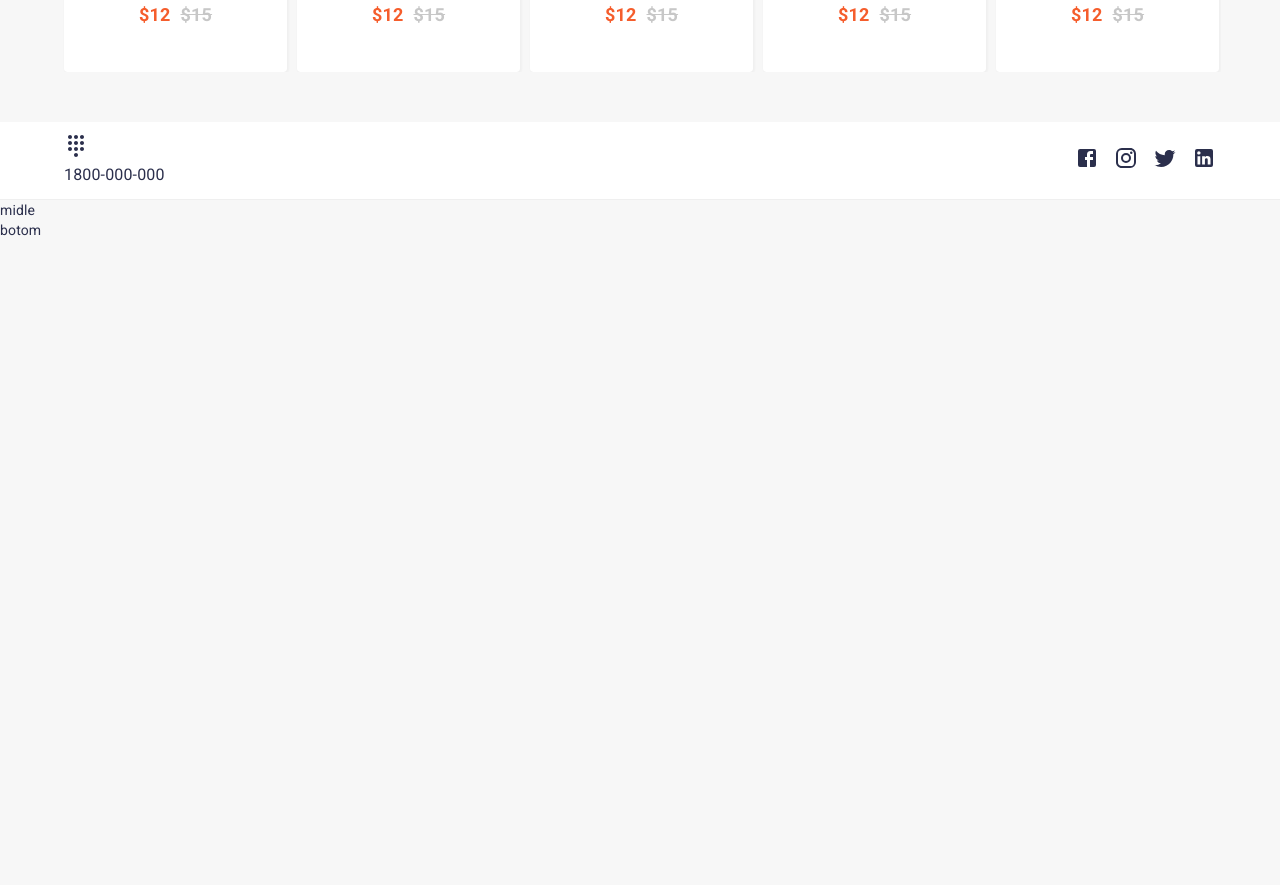
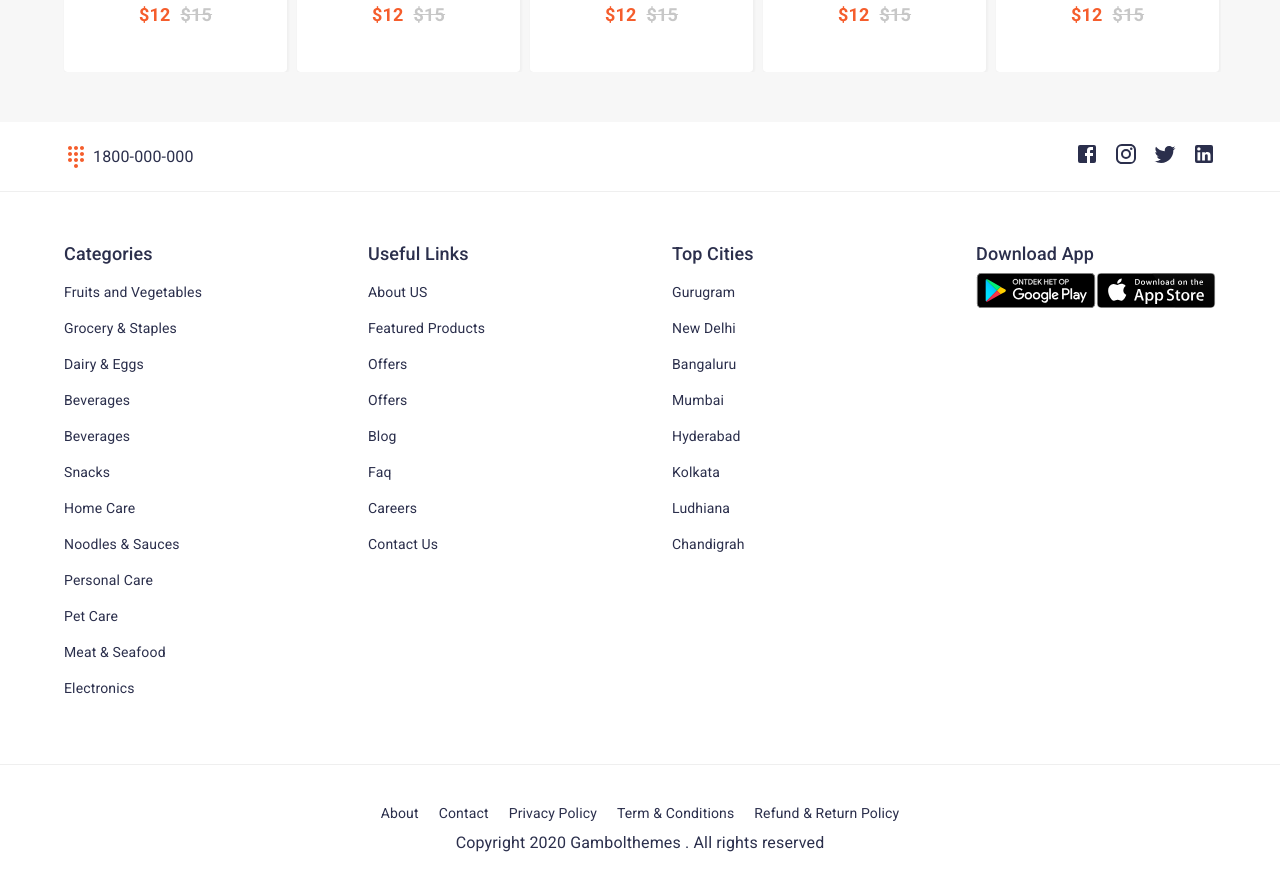
Before and after one commit to apexof/gambo-market, a Next.js app: page / in a window 1280 px wide. Shown: the part 2500-3385 px from the top of the page. Before the commit the page ends 2740 px from the top, so only its background shows below. Built offline with nearby package versions, Linux system fonts and the light colour scheme.

Commit message:
finish footer

```diff
--- a/components/Footer/BottomFooter.jsx
+++ b/components/Footer/BottomFooter.jsx
@@ -1,5 +1,29 @@
 import React from 'react'
 import { makeStyles } from '@material-ui/core/styles';
+import { Container, Link, List, ListItem, Typography } from '@material-ui/core';
+
+const menu = [
+    {
+        id: 1,
+        title: "About",
+    },
+    {
+        id: 2,
+        title: "Contact",
+    },
+    {
+        id: 3,
+        title: "Privacy Policy",
+    },
+    {
+        id: 4,
+        title: "Term & Conditions",
+    },
+    {
+        id: 5,
+        title: "Refund & Return Policy",
+    },
+]
 
 const useStyles = makeStyles(theme => ({
     section: {
@@ -8,14 +32,52 @@ const useStyles = makeStyles(theme => ({
         borderTop: `1px solid ${theme.palette.grey["50"]}`,
 
     },
+    bottomFooter: {
+        padding: "30px 0",
+        background: theme.palette.primary.main,
+        borderTop: `1px solid ${theme.palette.grey["50"]}`,
+    },
+    menu: {
+        display: 'flex',
+        flexDirection: 'row',
+        padding: 0,
+        margin: "0 -10px",
+        justifyContent: "center",
+    },
+    menuLi: {
+        width: "auto",
+        margin: "0 10px"
+    },
+    link: {
+        color: theme.palette.primary.contrastText,
+        transition: "all 0.3s ease",
+        "&:hover": {
+            color: theme.palette.secondary.main,
+            marginTop: "-5px",
+            textDecoration: "none"
+        }
+    },
 }))
 
 export default function BannerSection() {
     const classes = useStyles();
 
     return (
-        <div>
-            botom
+        <div className={classes.bottomFooter}>
+            <Container>
+                <List className={classes.menu}>
+                    {menu.map(item => (
+                        <ListItem key={item.id} disableGutters className={classes.menuLi}>
+                            <Link className={classes.link} href="#">
+                                {item.title}
+                            </Link>
+                        </ListItem>
+                    ))}
+                </List>
+                <Typography align="center">
+                    Copyright 2020 Gambolthemes . All rights reserved
+            </Typography>
+            </Container>
         </div>
     )
 }
--- /dev/null
+++ b/components/Footer/MenuFooter.jsx
@@ -0,0 +1,38 @@
+import React from 'react'
+import { makeStyles } from '@material-ui/core/styles';
+import { Link, List, ListItem, Typography } from '@material-ui/core';
+
+const useStyles = makeStyles(theme => ({
+    menu: {
+        width: "25%"
+    },
+    link: {
+        color: theme.palette.primary.contrastText,
+        transition: "all 0.3s ease",
+        "&:hover": {
+            color: theme.palette.secondary.main,
+            marginLeft: "15px",
+            textDecoration: "none"
+        }
+    },
+}))
+
+
+
+export default function MenuFooter({ title, items }) {
+    const classes = useStyles();
+    return (
+        <div className={classes.menu}>
+            <Typography variant="h4">{title}</Typography>
+            <List>
+                {items.map(item => (
+                    <ListItem key={item.id} disableGutters>
+                        <Link className={classes.link} href="#">
+                            {item.title}
+                        </Link>
+                    </ListItem>
+                ))}
+            </List>
+        </div>
+    )
+}
--- a/components/Footer/MiddleFooter.jsx
+++ b/components/Footer/MiddleFooter.jsx
@@ -1,21 +1,168 @@
 import React from 'react'
+import MenuFooter from './MenuFooter'
 import { makeStyles } from '@material-ui/core/styles';
+import { Container, Typography } from '@material-ui/core';
+import Image from 'next/image'
 
 const useStyles = makeStyles(theme => ({
-    section: {
-        color: theme.palette.type === "dark" ? "#c7c7c7" : "#f69733",
+    container: {
         background: theme.palette.primary.main,
-        borderTop: `1px solid ${theme.palette.grey["50"]}`,
-
+    },
+    middleFooter: {
+        display: "flex",
+        justifyContent: "space-between",
+        padding: "50px 0",
     },
 }))
+
+const menu3 = [
+    {
+        id: 1,
+        title: "Gurugram"
+    },
+    {
+        id: 2,
+        title: "New Delhi"
+    },
+    {
+        id: 3,
+        title: "Bangaluru"
+    },
+    {
+        id: 4,
+        title: "Mumbai"
+    },
+    {
+        id: 5,
+        title: "Hyderabad"
+    },
+    {
+        id: 6,
+        title: "Kolkata"
+    },
+    {
+        id: 7,
+        title: "Ludhiana"
+    },
+    {
+        id: 8,
+        title: "Chandigrah"
+    },
+]
+
+const menu2 = [
+    {
+        id: 1,
+        title: "About US"
+    },
+    {
+        id: 2,
+        title: "Featured Products"
+    },
+    {
+        id: 3,
+        title: "Offers"
+    },
+    {
+        id: 4,
+        title: "Offers"
+    },
+    {
+        id: 5,
+        title: "Blog"
+    },
+    {
+        id: 6,
+        title: "Faq"
+    },
+    {
+        id: 7,
+        title: "Careers"
+    },
+    {
+        id: 8,
+        title: "Contact Us"
+    },
+]
+
+const menu1 = [
+    {
+        id: 1,
+        title: "Fruits and Vegetables"
+    },
+    {
+        id: 2,
+        title: "Grocery & Staples"
+    },
+    {
+        id: 3,
+        title: "Dairy & Eggs"
+    },
+    {
+        id: 3,
+        title: "Beverages"
+    },
+    {
+        id: 4,
+        title: "Beverages"
+    },
+    {
+        id: 5,
+        title: "Snacks"
+    },
+    {
+        id: 6,
+        title: "Home Care"
+    },
+    {
+        id: 7,
+        title: "Noodles & Sauces"
+    },
+    {
+        id: 8,
+        title: "Personal Care"
+    },
+    {
+        id: 9,
+        title: "Pet Care"
+    },
+    {
+        id: 10,
+        title: "Meat & Seafood"
+    },
+    {
+        id: 11,
+        title: "Electronics"
+    },
+]
 
 export default function BannerSection() {
     const classes = useStyles();
 
     return (
-        <div className={classes.der}>
-            midle
+        <div className={classes.container}>
+            <Container>
+                <div className={classes.middleFooter}>
+                    <MenuFooter title="Categories" items={menu1} />
+                    <MenuFooter title="Useful Links" items={menu2} />
+                    <MenuFooter title="Top Cities" items={menu3} />
+                    <div>
+                        <Typography gutterBottom variant="h4">Download App</Typography>
+                        <Image
+                            src="/img/footer/googlePlay.svg"
+                            alt="Picture of the author"
+                            width={120}
+                            height={35}
+                        />
+                        <Image
+                            src="/img/footer/appStore.svg"
+                            alt="Picture of the author"
+                            width={120}
+                            height={35}
+                        />
+                    </div>
+                </div>
+            </Container>
         </div>
     )
 }
--- a/components/Footer/TopFooter.jsx
+++ b/components/Footer/TopFooter.jsx
@@ -26,6 +26,21 @@ const useStyles = makeStyles(theme => ({
     iconWrap: {
         minWidth: "unset",
         marginLeft: 15,
+    },
+    phone: {
+        display: "flex",
+        alignItems: "center",
+        justifyContent: "center",
+        "& svg": {
+            marginRight: "5px",
+            color: theme.palette.secondary.main,
+        }
+    },
+    phoneText: {
+        display: "flex",
+        alignItems: "center",
+        justifyContent: "center",
+        color: theme.palette.text.primary,
     },
     icon: {
         color: theme.palette.primary.contrastText,
@@ -61,12 +76,12 @@ export default function BannerSection() {
         <div className={classes.topFooter}>
             <Container>
                 <div className={classes.list}>
-                    <div>
+                    <Link className={classes.phone} href="#">
                         <DialpadIcon />
-                        <Typography>
+                        <Typography className={classes.phoneText}>
                             1800-000-000
                         </Typography>
-                    </div>
+                    </Link>
                     <List className={classes.socMenu}>
                         {menuArray.map(item => (
                             <ListItem key={item.id} disableGutters>
```
Also changed, not shown: public/img/footer/appStore.svg (added), public/img/footer/googlePlay.svg (added).
